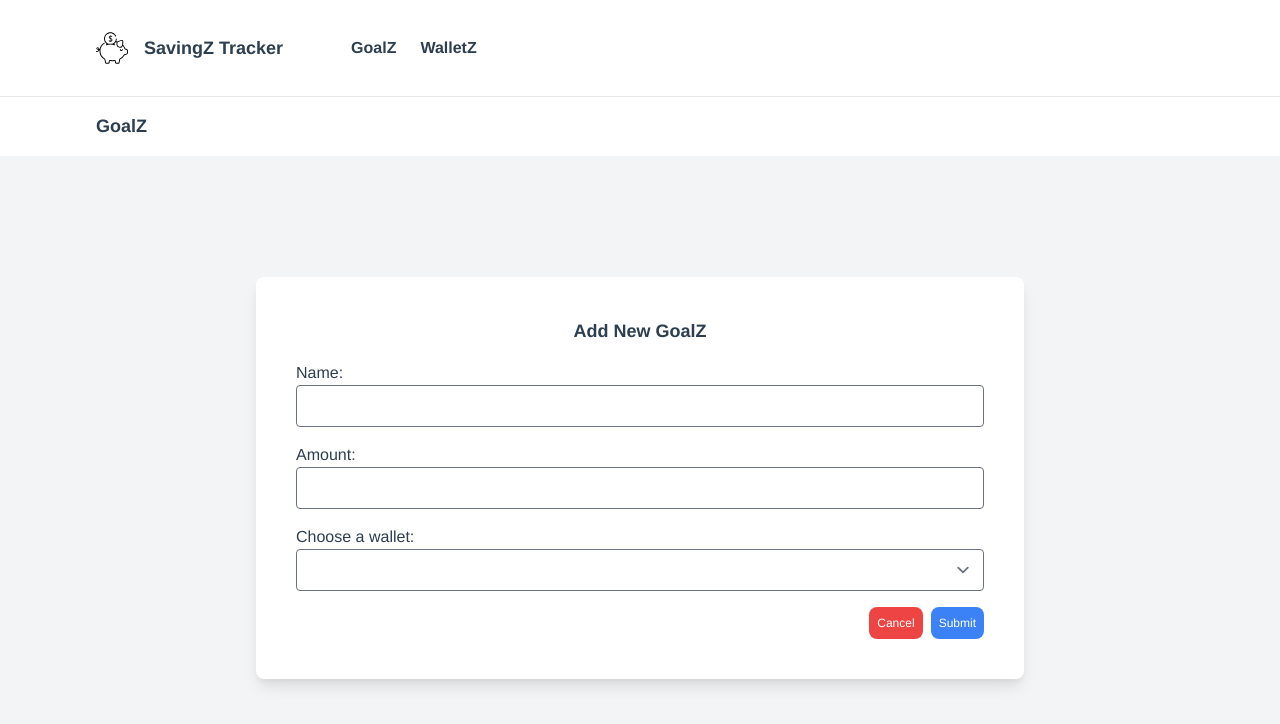
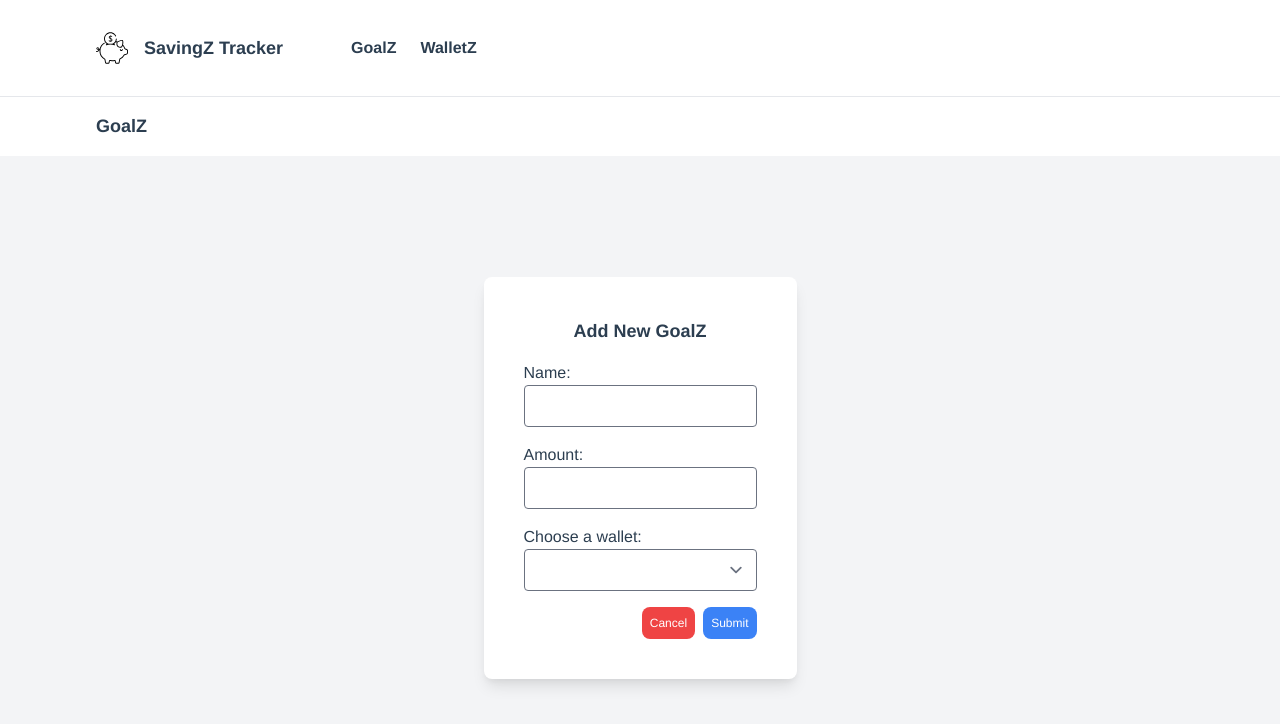
Before and after one commit to Zeaventyyy/SavingZ-Tracker, a Vue app: page /goalz/create in a window 1280 px wide. Shown: the top 724 px of the page. Built offline with nearby package versions, Linux system fonts and the light colour scheme; what vue-sweetalert2 would draw is missing.

Commit message:
Removed form style and added customized width from tailwind

```diff
--- a/src/components/goalz/GoalzAddEdit.vue
+++ b/src/components/goalz/GoalzAddEdit.vue
@@ -6,7 +6,7 @@
 
     <div class="h-full w-full justify-center items-center flex bg-gray-100">
       <form
-        class=" flex flex-col h-auto w-auto p-10 bg-white rounded-lg shadow-lg"
+        class=" flex flex-col h-auto w-768 p-10 bg-white rounded-lg shadow-lg"
       >
         <h1 class="font-bold text-lg mb-4">
           {{ menuTitleType + menutitle }}
@@ -154,9 +154,3 @@ export default {
   },
 };
 </script>
-
-<style scoped>
-form {
-  width: 768px;
-}
-</style>
```
